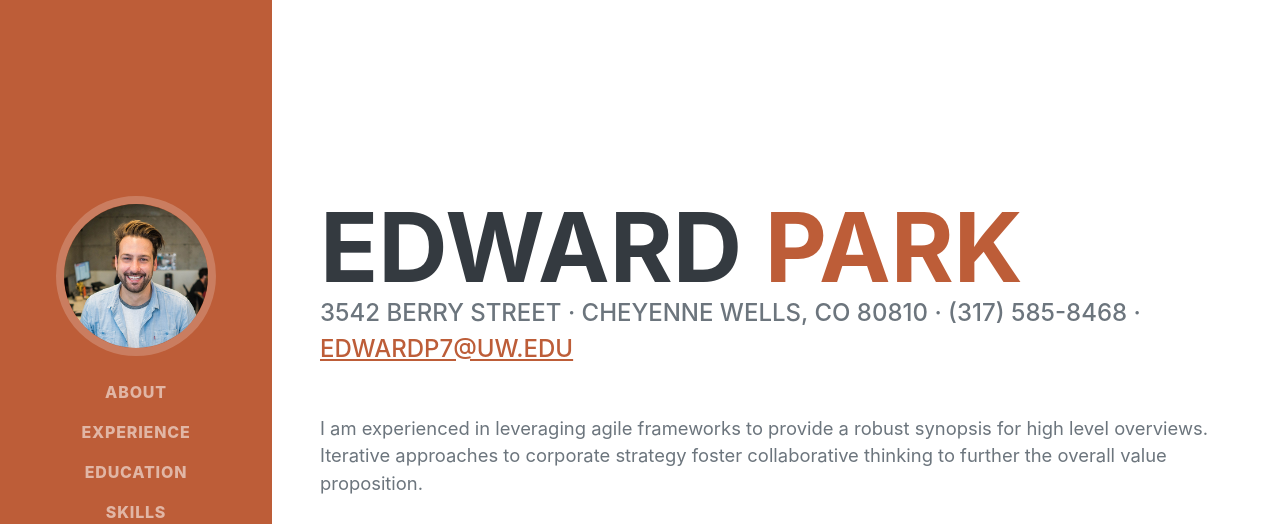
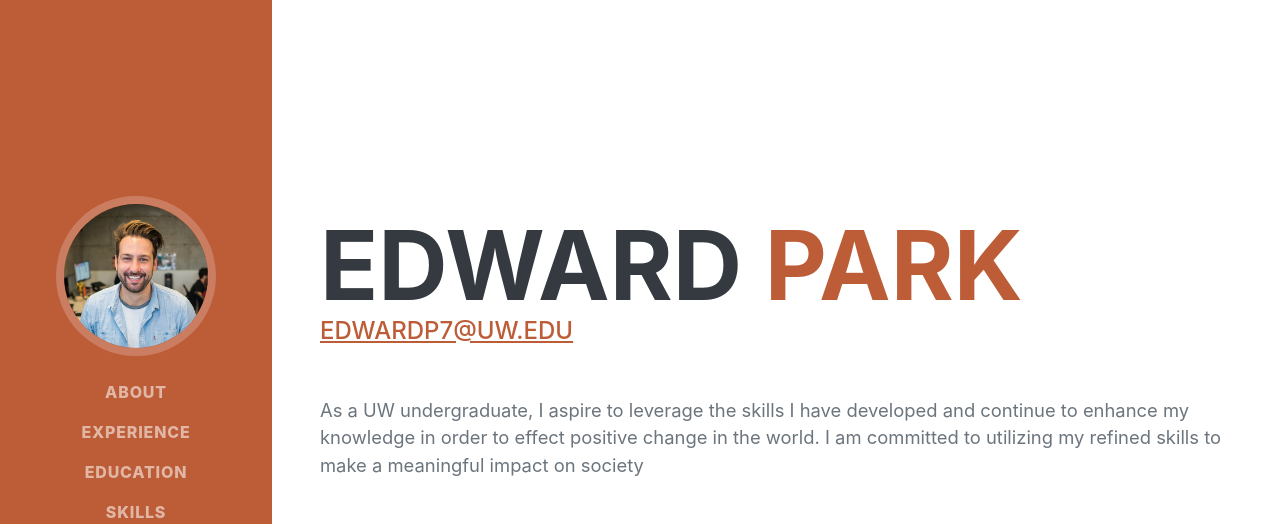
Before and after one commit to eddiep7/eddiep7.github.io, a plain HTML site: page index.html in a window 1280 px wide. Shown: the top 524 px of the page. Drawn offline with nearby package versions, Linux system fonts and the light colour scheme; a web font is replaced by a local one.

Commit message:
Update index.html

```diff
--- a/index.html
+++ b/index.html
@@ -44,10 +44,10 @@
                         <span class="text-primary">Park</span>
                     </h1>
                     <div class="subheading mb-5">
-                        3542 Berry Street · Cheyenne Wells, CO 80810 · (317) 585-8468 ·
+                        <!-- 3542 Berry Street · Cheyenne Wells, CO 80810 · (317) 585-8468 · -->
                         <a href="mailto:edwardp7@uw.edu">edwardp7@uw.edu</a>
                     </div>
-                    <p class="lead mb-5">I am experienced in leveraging agile frameworks to provide a robust synopsis for high level overviews. Iterative approaches to corporate strategy foster collaborative thinking to further the overall value proposition.</p>
+                    <p class="lead mb-5">As a UW undergraduate, I aspire to leverage the skills I have developed and continue to enhance my knowledge in order to effect positive change in the world. I am committed to utilizing my refined skills to make a meaningful impact on society</p>
                     <div class="social-icons">
                         <a class="social-icon" href="#!"><i class="fab fa-linkedin-in"></i></a>
                         <a class="social-icon" href="#!"><i class="fab fa-github"></i></a>
```
